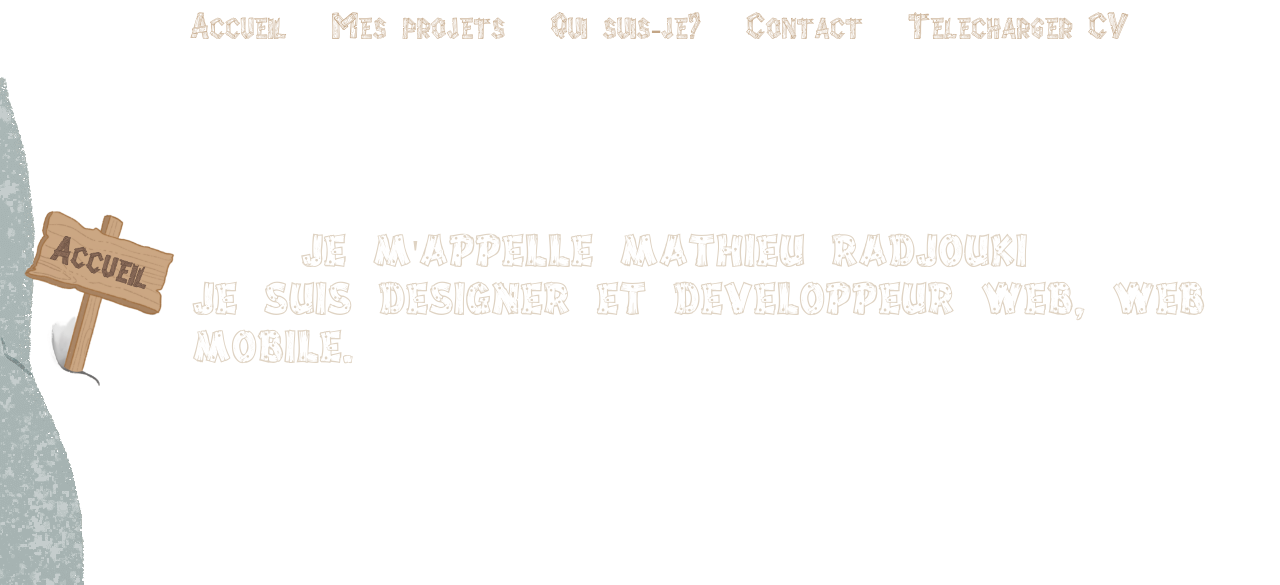
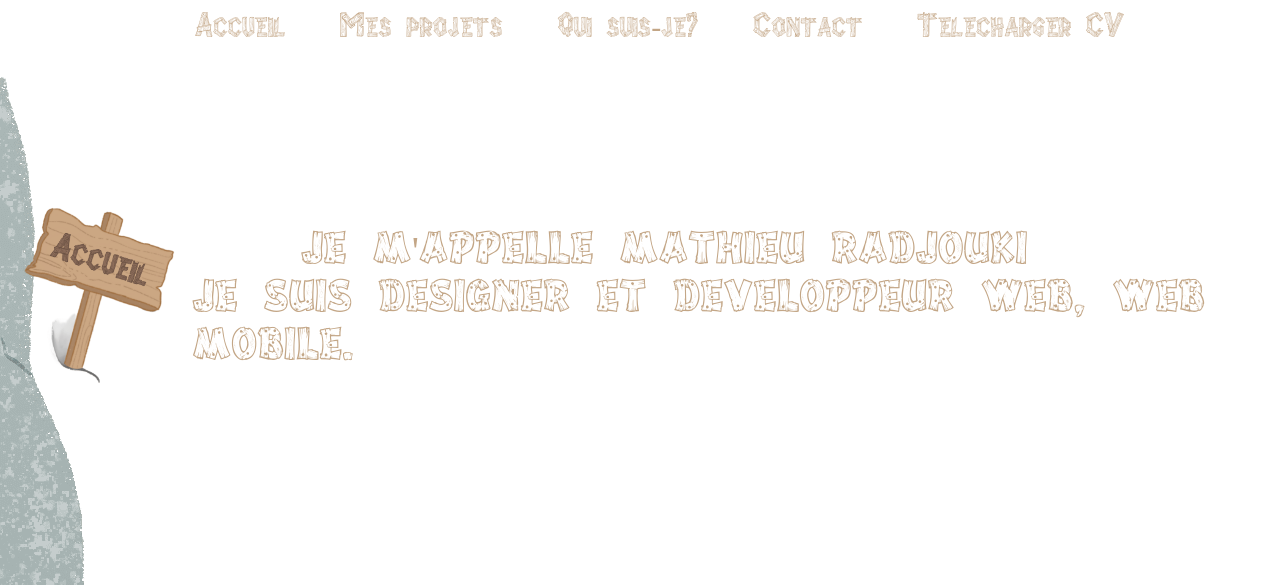
Before and after one commit to mathieuradjouki/portfolio, a PHP site: page / in a window 1280 px wide. Shown: the top 585 px of the page. Run offline with PHP 8.4, Linux system fonts and the light colour scheme; some web fonts are replaced.

Commit message:
update style and style.map

```diff
--- a/assets/css/style.css
+++ b/assets/css/style.css
@@ -5,7 +5,7 @@ body {
 }
 body h1 {
   font-family: "drifttyperegular";
-  color: #DFD3C3;
+  color: #C3A686;
 }
 body h1 .headline {
   margin-left: 10%;
@@ -57,7 +57,7 @@ header nav {
 }
 header nav ul {
   font-family: "alphawoodregular";
-  font-size: 2rem;
+  font-size: 30px;
   text-decoration: none;
   list-style: none;
   display: flex;
@@ -65,6 +65,9 @@ header nav ul {
 }
 header nav ul a {
   color: #C3A686;
+}
+header nav ul a:hover {
+  color: #806858;
 }
 header .home {
   display: flex;
```
Also changed, not shown: 1 other file.
